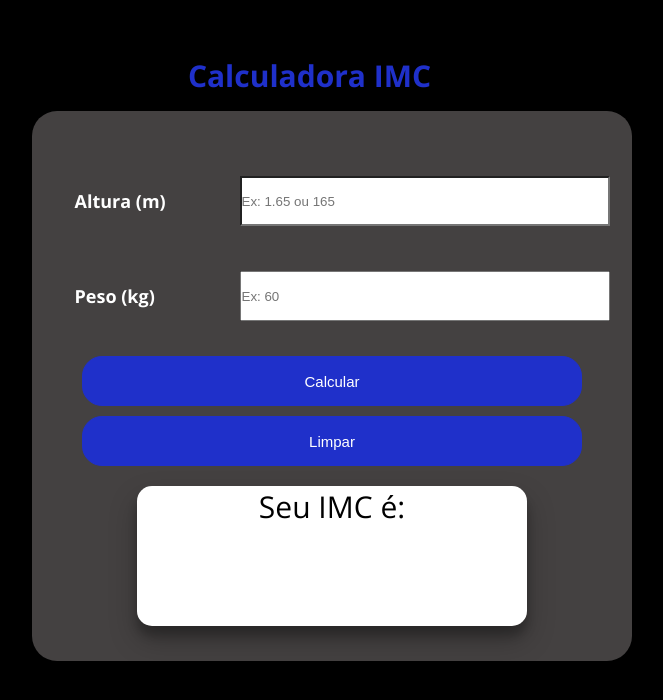
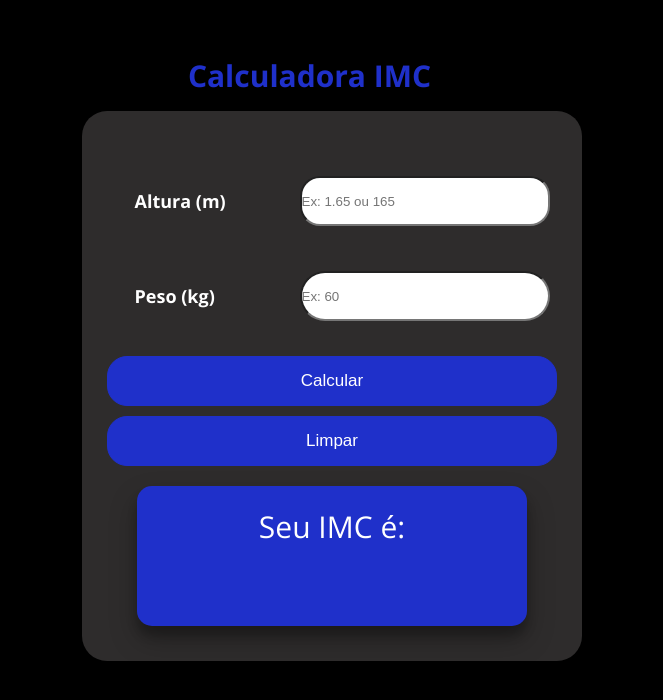
Before and after one commit to isabellyfranklin/calculadora-imc, a plain HTML site: page index.html in a window 1280 px wide. Shown: the whole page, without its empty margins (308-971 px from the left). Drawn offline with nearby package versions, Linux system fonts and the light colour scheme.

Commit message:
atualizaçoes

```diff
--- a/index.html
+++ b/index.html
@@ -4,7 +4,7 @@
     <meta charset="UTF-8">
     <meta name="viewport" content="width=device-width, initial-scale=1.0">
     <title>Calculadora de IMC</title>
-    <link rel="stylesheet" href="esilos/style.css">
+    <link rel="stylesheet" href="/style.css">
 </head>
 <body>
     <h1>Calculadora IMC</h1>
--- a/esilos/style.css
+++ b/style.css
@@ -20,7 +20,7 @@ body{
 }
 
 h1{
-    color: #1f30ca;
+    color:#1f30ca;
     margin: 15px;
     font-size: 30px;
     font-weight: bolder;
@@ -28,11 +28,12 @@ h1{
 }
 
 main{
-    background-color: rgb(68, 65, 65);
-    width: 600px;
+    background-color: rgb(46, 44, 44);
+    width: 500px;
     height: 550px;
     border-radius: 25px 25px 25px;
     box-shadow: rgba(0, 0, 0, 0.25) 0px 14px 28px, rgba(0, 0, 0, 0.22) 0px 10px 10px;
+}
 
 
 div.corpo-calc{
@@ -57,19 +58,20 @@ div.campo label{
 
 input{
     margin: 15px;
-
+    border-radius: 29px ;
 }
 
 #peso{
-    width: 370px;
+    width: 250px;
     height: 50px;
     border-radius: 0 solid black;
 }
 
 #altura{
-    width: 370px;
+    width: 250px;
     height: 50px;
     border-radius: 0;
+    border-radius: 20px ;
 }
 
 div.botoes{
@@ -82,12 +84,12 @@ div.botoes{
 }
 
 button{
-    width: 500px;
+    width: 450px;
     height: 50px;
     margin: 5px;
     border: 1px solid #1f30ca;
     border-radius: 20px ;
-    background-color: #1f30ca;
+    background-color:#1f30ca;
 
     font-weight: lighter;
     font-size: 16px;
@@ -104,7 +106,7 @@ output{
     width: 390px;
     height: 140px;
     border-radius: 15px;
-    background-color: white;
+    background-color: #1f30ca;
     margin: 15px;
     text-align: center;
     color: black;
@@ -113,7 +115,8 @@ output{
 }
 
 div.letras-botoes{
-    font-size: 15px;
+    font-weight: bolder;
+    font-size: 17px;
     color: white;
 }
 
@@ -121,3 +124,8 @@ div.letras-label{
     font-size: 18px;
     color: white;
 }
+
+div.letra-resultado{
+    margin-top: 20px;
+    color: white;
+}
```
